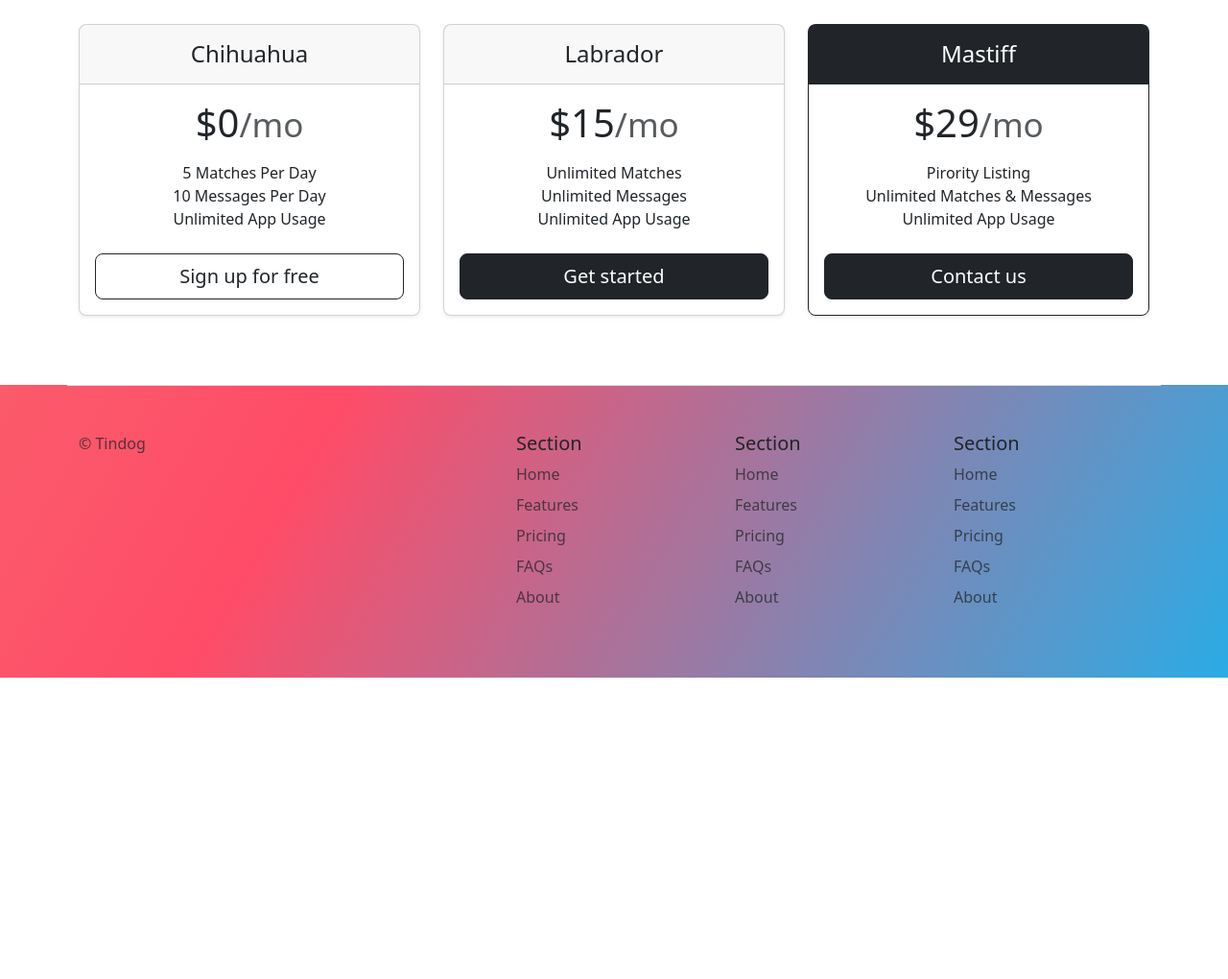
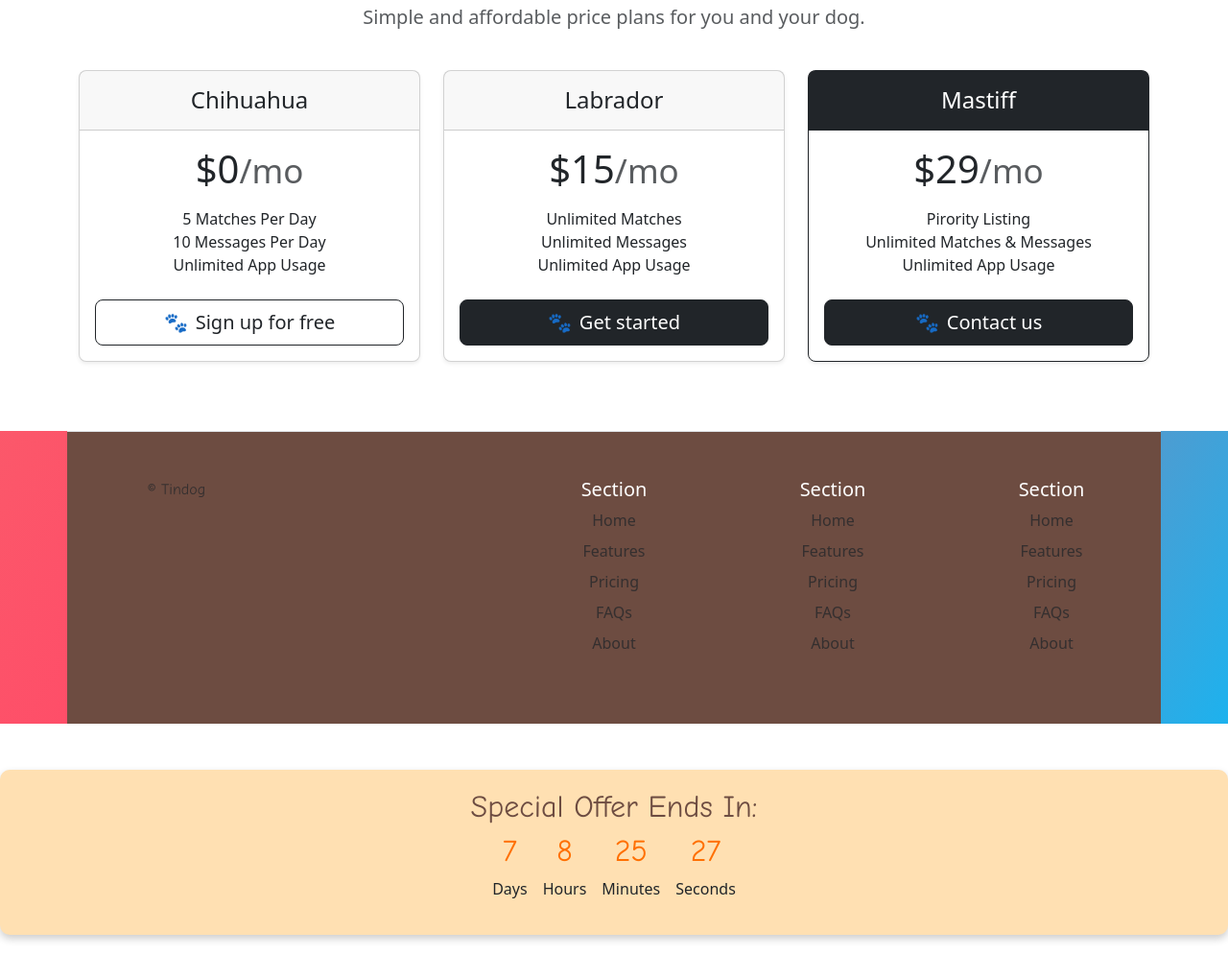
Before and after one commit to abhiwagh2113/TinDog-WebSite, a plain HTML site: page index.html in a window 1280 px wide. Shown: the part 1724-2744 px from the top of the page at 96% size. Before the commit the page ends 2430 px from the top, so only its background shows below. Drawn offline with nearby package versions, Linux system fonts and the light colour scheme.

Commit message:
done
added JS and updated CSS

```diff
--- a/index.html
+++ b/index.html
@@ -15,6 +15,11 @@
 
   <!-- Title -->
   <section id="title" class="gradient-background">
+
+    <div class="d-grid gap-2 d-md-flex justify-content-md-start">
+      <button id="darkModeToggle" type="button" class="btn btn-dark btn-lg px-4">Toggle Dark Mode</button>
+    </div>
+
 
     <div class="container col-xxl-8 px-4 pt-5">
       <div class="row flex-lg-row-reverse align-items-center g-5 pt-5">
@@ -238,6 +243,35 @@
       </footer>
     </div>
   </section>
+
+  <!--Countdown Timer-->
+  <section id="countdown" class="text-center my-5">
+    <h2>Special Offer Ends In:</h2>
+    <div id="timer" class="d-flex justify-content-center gap-3">
+      <div>
+        <h3 id="days">00</h3>
+        <p>Days</p>
+      </div>
+      <div>
+        <h3 id="hours">00</h3>
+        <p>Hours</p>
+      </div>
+      <div>
+        <h3 id="minutes">00</h3>
+        <p>Minutes</p>
+      </div>
+      <div>
+        <h3 id="seconds">00</h3>
+        <p>Seconds</p>
+      </div>
+    </div>
+  </section>
+
+  <!-- Scroll-to-Top Button -->
+  <button id="scrollToTopBtn" class="btn btn-dark" style="position: fixed; bottom: 20px; right: 20px; display: none;">
+  ↑ Top
+  </button>
+  <script src="./theme.js"></script>
 </body>
 
 </html>
--- a/style.css
+++ b/style.css
@@ -1,3 +1,4 @@
+
 .gradient-background {
   background: linear-gradient(300deg, #00bfff, #ff4c68, #ef8172);
   background-size: 180% 180%;
@@ -26,3 +27,74 @@
   border-radius: 50%;
   height: 100px;
 }
+
+#scrollToTopBtn {
+  background-color: #000;
+  color: #fff;
+  border: none;
+  border-radius: 50%;
+  width: 50px;
+  height: 50px;
+  font-size: 18px;
+  cursor: pointer;
+  z-index: 1000;
+}
+
+#scrollToTopBtn:hover {
+  background-color: #444;
+}
+
+#countdown {
+  background-color: #ffe0b2; /* Light orange */
+  padding: 20px;
+  border-radius: 10px;
+  box-shadow: 0 4px 8px rgba(0, 0, 0, 0.2);
+}
+
+#countdown h2 {
+  color: #6d4c41; /* Chocolate brown */
+  font-family: 'Comic Sans MS', cursive, sans-serif;
+}
+
+#timer h3 {
+  font-size: 2rem;
+  color: #ff6f00; /* Bright orange */
+  font-family: 'Comic Sans MS', cursive, sans-serif;
+}
+
+footer {
+  background-color: #6d4c41; /* Chocolate brown */
+  color: #ffffff;
+  padding: 20px 0;
+  text-align: center;
+}
+
+footer a {
+  color: #ffcc80; /* Light orange */
+  text-decoration: none;
+}
+
+footer a:hover {
+  text-decoration: underline;
+}
+
+footer p {
+  margin: 0;
+  font-family: 'Comic Sans MS', cursive, sans-serif;
+}
+
+.btn::before {
+  content: '🐾';
+  margin-right: 8px;
+}
+
+a {
+  color: #ff6f00; /* Bright orange */
+  text-decoration: none;
+  transition: color 0.3s ease;
+}
+
+a:hover {
+  color: #6d4c41; /* Chocolate brown */
+  text-decoration: underline;
+}
--- /dev/null
+++ b/theme.js
@@ -0,0 +1,64 @@
+console.log("Theme script loaded");
+const darkModeToggle = document.getElementById('darkModeToggle');
+
+// Add an event listener to toggle dark mode
+darkModeToggle.addEventListener('click', () => {
+  document.body.classList.toggle('dark-mode');
+});
+
+
+const style = document.createElement('style');
+style.innerHTML = `
+  .dark-mode {
+    background-color: #121212;
+    color: #ffffff;
+  }
+  .dark-mode .btn {
+    background-color: #ffffff;
+    color: #121212;
+  }
+`;
+document.head.appendChild(style);
+
+// Scroll-to-Top Button
+const scrollToTopBtn = document.getElementById('scrollToTopBtn');
+
+window.addEventListener('scroll', () => {
+  if (window.scrollY > 300) {
+    scrollToTopBtn.style.display = 'block';
+  } else {
+    scrollToTopBtn.style.display = 'none';
+  }
+});
+
+scrollToTopBtn.addEventListener('click', () => {
+  window.scrollTo({
+    top: 0,
+    behavior: 'smooth'
+  });
+});
+
+// Countdown Timer
+const countdownDate = new Date("2025-05-01T00:00:00").getTime();
+
+function updateCountdown() {
+  const now = new Date().getTime();
+  const distance = countdownDate - now;
+
+  if (distance < 0) {
+    document.getElementById("timer").innerHTML = "Offer Expired!";
+    return;
+  }
+
+  const days = Math.floor(distance / (1000 * 60 * 60 * 24));
+  const hours = Math.floor((distance % (1000 * 60 * 60 * 24)) / (1000 * 60 * 60));
+  const minutes = Math.floor((distance % (1000 * 60 * 60)) / (1000 * 60));
+  const seconds = Math.floor((distance % (1000 * 60)) / 1000);
+
+  document.getElementById("days").innerText = days;
+  document.getElementById("hours").innerText = hours;
+  document.getElementById("minutes").innerText = minutes;
+  document.getElementById("seconds").innerText = seconds;
+}
+
+setInterval(updateCountdown, 1000);
```
